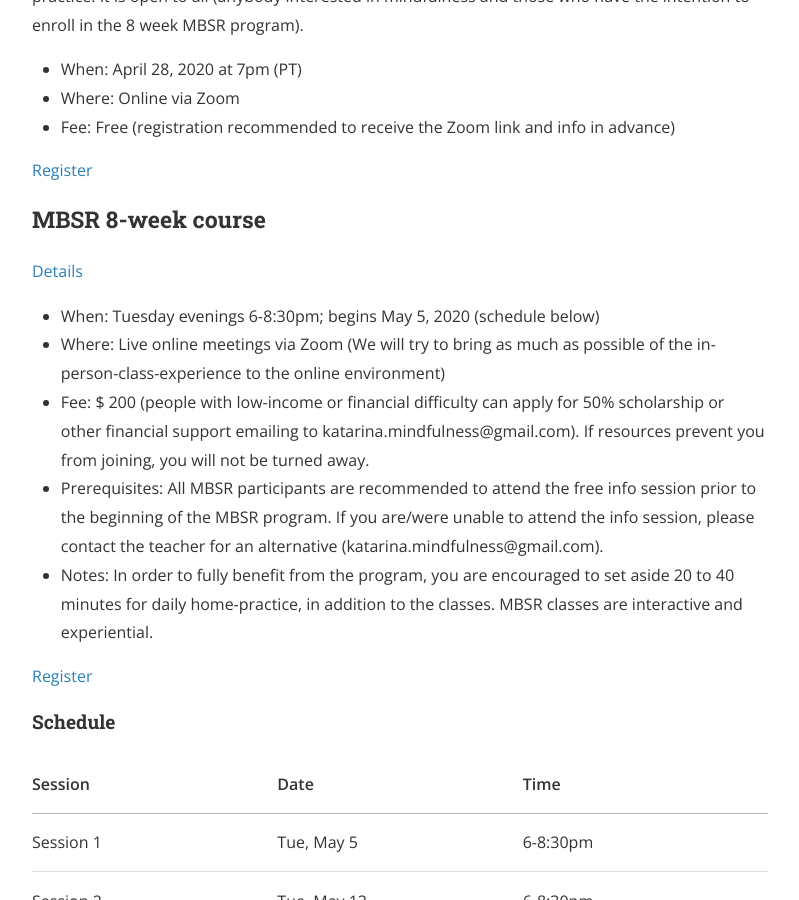
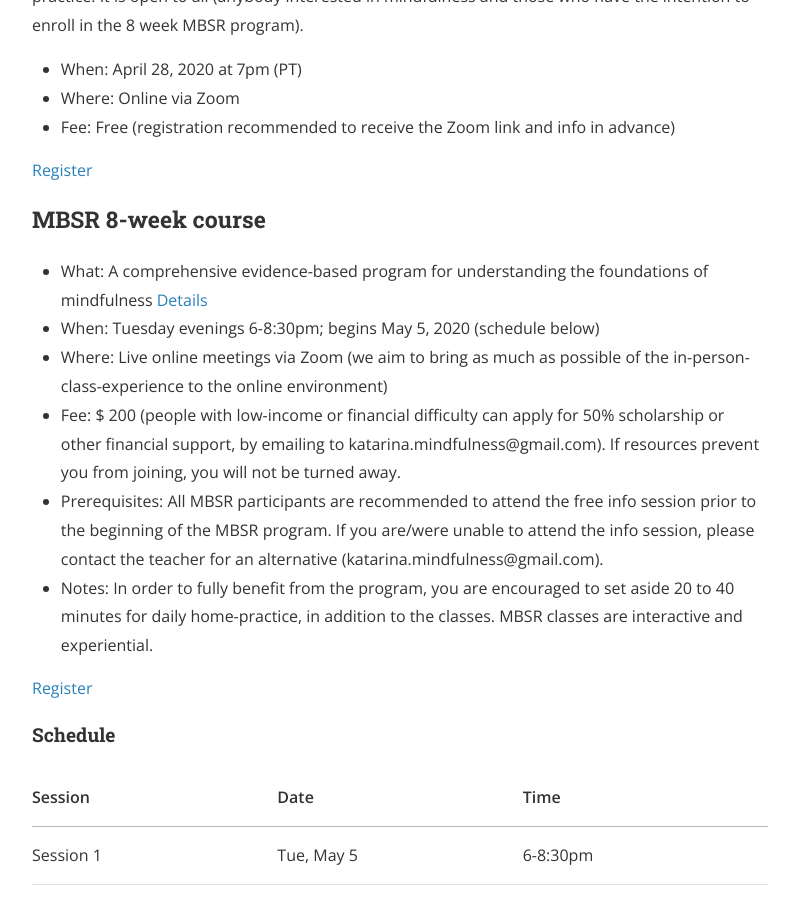
Before and after one commit to mindfulnessone/mindfulnessone.github.io, a Jekyll site: the page built from course-schedule.md, in a window 1280 px wide and 900 px high, scrolled down 348 px. Shown: the whole window, without its empty margins (240-1039 px from the left). Built offline with Jekyll 4.4.1, drawn with Linux system fonts in a browser that asks for light colours; nearby versions of some CDN libraries.

Commit message:
Update course-schedule.md

```diff
--- a/course-schedule.md
+++ b/course-schedule.md
@@ -19,10 +19,10 @@ Attending the 1.5 hour free information session will give you a taste of what mi
 
 
 ### MBSR 8-week course
-[Details](/mbsr/)
+- What: A comprehensive evidence-based program for understanding the foundations of mindfulness [Details](/mbsr/)
 - When: Tuesday evenings 6-8:30pm; begins May 5, 2020 (schedule below)
-- Where: Live online meetings via Zoom (We will try to bring as much as possible of the in-person-class-experience to the online environment)
-- Fee: $ 200 (people with low-income or financial difficulty can apply for 50% scholarship or other financial support emailing to katarina.mindfulness@gmail.com). If resources prevent you from joining, you will not be turned away.
+- Where: Live online meetings via Zoom (we aim to bring as much as possible of the in-person-class-experience to the online environment)
+- Fee: $ 200 (people with low-income or financial difficulty can apply for 50% scholarship or other financial support, by emailing to katarina.mindfulness@gmail.com). If resources prevent you from joining, you will not be turned away.
 - Prerequisites: All MBSR participants are recommended to attend the free info session prior to the beginning of the MBSR program. If you are/were unable to attend the info session, please contact the teacher for an alternative (katarina.mindfulness@gmail.com).
 - Notes: In order to fully benefit from the program, you are encouraged to set aside 20 to 40 minutes for daily home-practice, in addition to the classes. MBSR classes are interactive and experiential.
 
```
